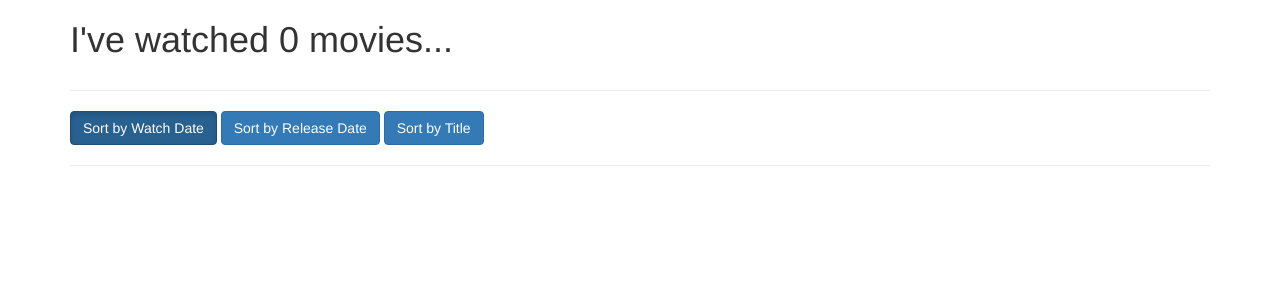
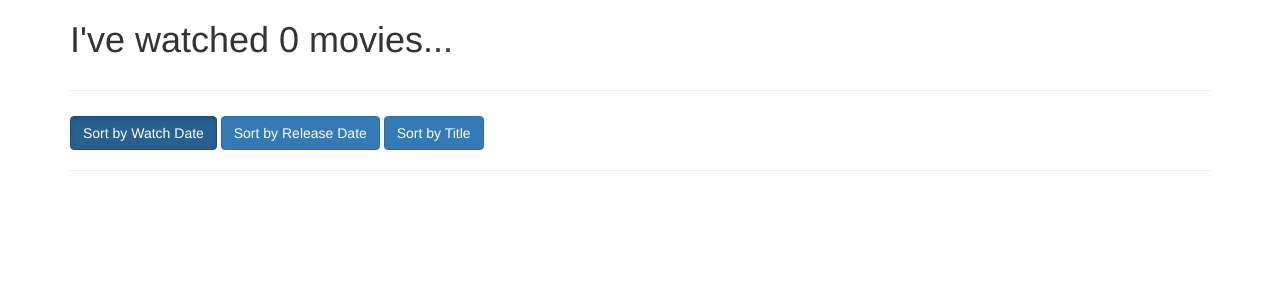
Before and after one commit to nitinsavant/lists, a Django app: page / in a window 1280 px wide. Shown: the top 300 px of the page. Run offline with Django 3.2, Linux system fonts and the light colour scheme; data that the repository does not hold is empty; some libraries are stand-ins or nearby versions.

Commit message:
Fixed button spacing when stacked

```diff
--- a/movies/static/movies/style.css
+++ b/movies/static/movies/style.css
@@ -6,5 +6,9 @@ a {
 a:active,
 a:hover {
   text-decoration: none;
-  color: black
+  color: black;
 }
+
+.btn-primary {
+    margin-top: 5px;
+}
```
Also changed, not shown: 1 other file.
